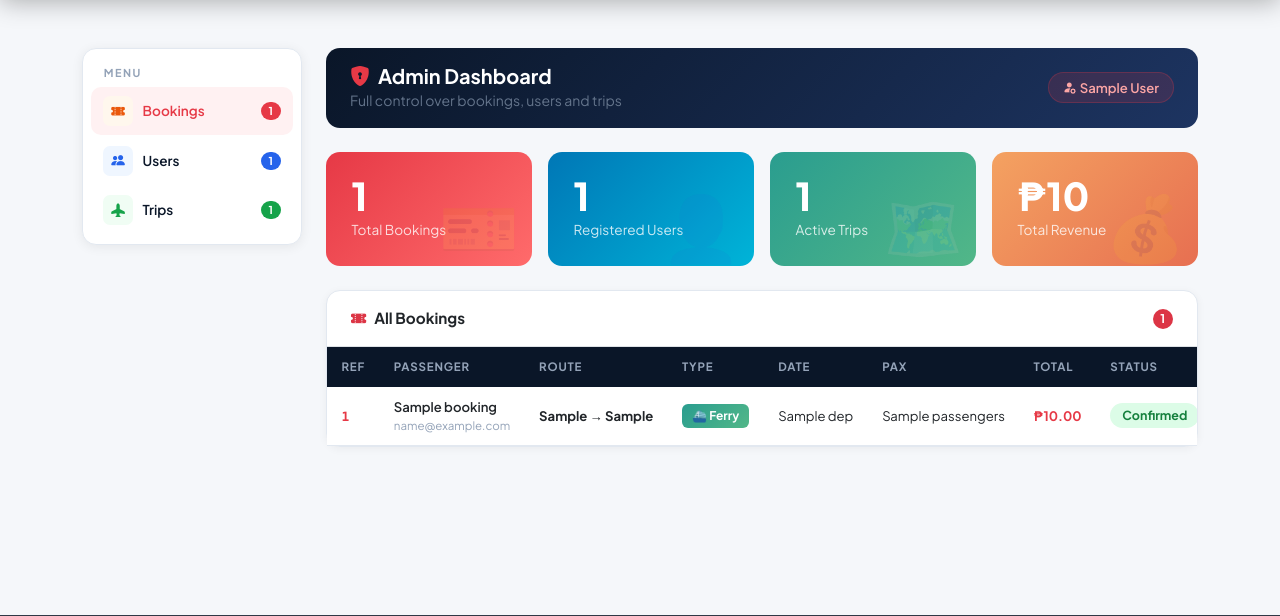
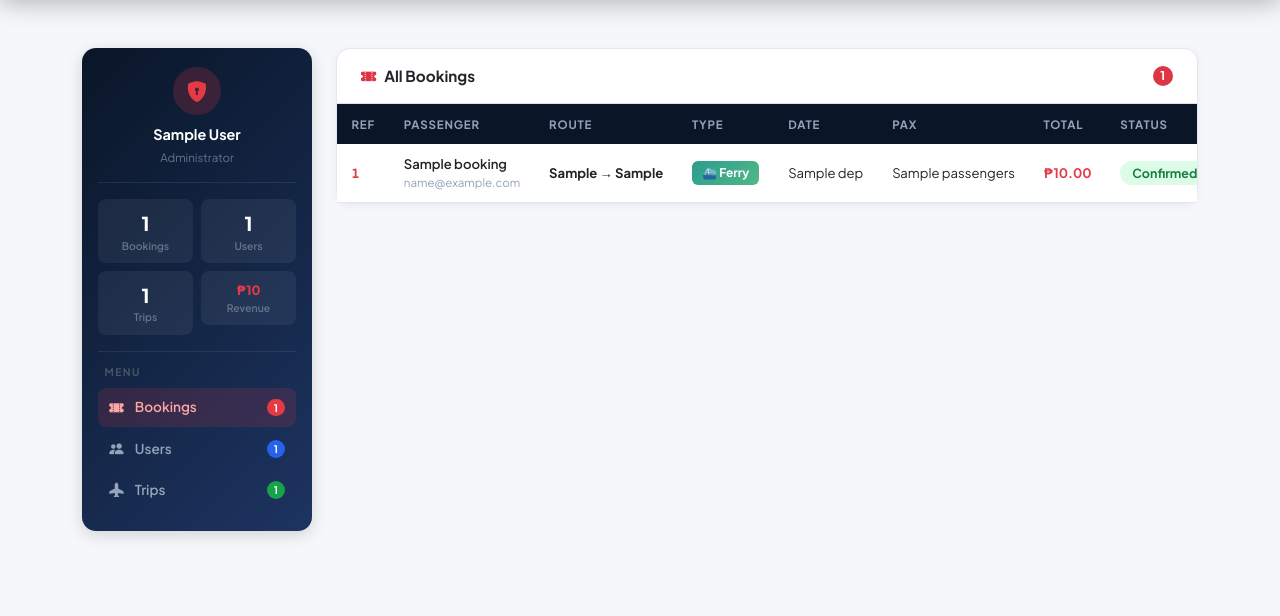
Before and after one commit to EJOENZZZ/Pythonbooking, a Flask app: template templates/admin.html in a window 1280 px wide. Shown: the part 76-692 px from the top of the page. Run offline with Flask 3, Linux system fonts and the light colour scheme; the visitor is signed in with stand-in values (Sample User, id 1); the template is opened without the code that fills it: most values are stand-ins (such as "Sample title", 1, 10 or a date in 2020); grey boxes are pictures that could not be loaded.

Commit message:
Admin: full dark sidebar with stats, remove dashboard header

```diff
--- a/templates/admin.html
+++ b/templates/admin.html
@@ -1,5 +1,5 @@
 {% extends "base.html" %}
-{% block title %}Admin Dashboard — TravelBook{% endblock %}
+{% block title %}Admin — TravelBook{% endblock %}
 {% block content %}
 <script>
   let timer = setTimeout(() => location.reload(), 30000);
@@ -11,70 +11,73 @@
 <div class="d-flex gap-4">
 
   <!-- Sidebar -->
-  <div style="width:220px;flex-shrink:0;">
+  <div style="width:230px;flex-shrink:0;">
     <div class="sticky-top" style="top:80px;">
-      <div style="background:#fff;border-radius:14px;padding:.5rem;box-shadow:0 2px 12px rgba(0,0,0,.07);border:1px solid var(--border);">
-        <div style="font-size:.68rem;font-weight:700;color:#94a3b8;text-transform:uppercase;letter-spacing:1.5px;padding:.5rem .8rem .4rem;">Menu</div>
+      <div style="background:linear-gradient(135deg,var(--navy),var(--navy-3));border-radius:14px;padding:1.2rem 1rem;box-shadow:0 4px 16px rgba(0,0,0,.15);">
+
+        <!-- Admin Info -->
+        <div style="text-align:center;padding-bottom:1rem;border-bottom:1px solid rgba(255,255,255,.08);margin-bottom:1rem;">
+          <div style="width:48px;height:48px;background:rgba(230,57,70,.2);border-radius:50%;display:flex;align-items:center;justify-content:center;margin:0 auto .6rem;">
+            <i class="bi bi-shield-lock-fill" style="color:var(--primary);font-size:1.3rem;"></i>
+          </div>
+          <div style="color:#fff;font-weight:700;font-size:.9rem;">{{ session.user_name }}</div>
+          <div style="color:#64748b;font-size:.72rem;margin-top:.2rem;">Administrator</div>
+        </div>
+
+        <!-- Stats -->
+        <div class="row g-2 mb-3">
+          <div class="col-6">
+            <div style="background:rgba(255,255,255,.06);border-radius:8px;padding:.6rem;text-align:center;">
+              <div style="color:#fff;font-size:1.2rem;font-weight:800;">{{ bookings|length }}</div>
+              <div style="color:#64748b;font-size:.65rem;font-weight:600;">Bookings</div>
+            </div>
+          </div>
+          <div class="col-6">
+            <div style="background:rgba(255,255,255,.06);border-radius:8px;padding:.6rem;text-align:center;">
+              <div style="color:#fff;font-size:1.2rem;font-weight:800;">{{ users|length }}</div>
+              <div style="color:#64748b;font-size:.65rem;font-weight:600;">Users</div>
+            </div>
+          </div>
+          <div class="col-6">
+            <div style="background:rgba(255,255,255,.06);border-radius:8px;padding:.6rem;text-align:center;">
+              <div style="color:#fff;font-size:1.2rem;font-weight:800;">{{ trips|length }}</div>
+              <div style="color:#64748b;font-size:.65rem;font-weight:600;">Trips</div>
+            </div>
+          </div>
+          <div class="col-6">
+            <div style="background:rgba(255,255,255,.06);border-radius:8px;padding:.6rem;text-align:center;">
+              <div style="color:#e63946;font-size:.8rem;font-weight:800;">₱{{ "{:,.0f}".format(bookings|sum(attribute='total')) }}</div>
+              <div style="color:#64748b;font-size:.65rem;font-weight:600;">Revenue</div>
+            </div>
+          </div>
+        </div>
+
+        <!-- Nav -->
+        <div style="border-top:1px solid rgba(255,255,255,.08);padding-top:.8rem;">
+          <div style="font-size:.65rem;font-weight:700;color:#475569;text-transform:uppercase;letter-spacing:1.5px;margin-bottom:.5rem;padding:0 .4rem;">Menu</div>
           <a href="#" onclick="show('bookings')" id="nav-bookings" class="admin-nav-link active">
-          <div class="admin-nav-icon" style="background:#fff7ed;"><i class="bi bi-ticket-perforated-fill" style="color:#ea580c;"></i></div>
+            <i class="bi bi-ticket-perforated-fill"></i>
             <span>Bookings</span>
-          <span class="ms-auto" style="background:#e63946;color:#fff;border-radius:20px;padding:1px 8px;font-size:.68rem;font-weight:700;">{{ bookings|length }}</span>
+            <span class="ms-auto" style="background:#e63946;color:#fff;border-radius:20px;padding:1px 7px;font-size:.65rem;font-weight:700;">{{ bookings|length }}</span>
           </a>
           <a href="#" onclick="show('users')" id="nav-users" class="admin-nav-link">
-          <div class="admin-nav-icon" style="background:#eff6ff;"><i class="bi bi-people-fill" style="color:#2563eb;"></i></div>
+            <i class="bi bi-people-fill"></i>
             <span>Users</span>
-          <span class="ms-auto" style="background:#2563eb;color:#fff;border-radius:20px;padding:1px 8px;font-size:.68rem;font-weight:700;">{{ users|length }}</span>
+            <span class="ms-auto" style="background:#2563eb;color:#fff;border-radius:20px;padding:1px 7px;font-size:.65rem;font-weight:700;">{{ users|length }}</span>
           </a>
           <a href="#" onclick="show('trips')" id="nav-trips" class="admin-nav-link">
-          <div class="admin-nav-icon" style="background:#f0fdf4;"><i class="bi bi-airplane-fill" style="color:#16a34a;"></i></div>
+            <i class="bi bi-airplane-fill"></i>
             <span>Trips</span>
-          <span class="ms-auto" style="background:#16a34a;color:#fff;border-radius:20px;padding:1px 8px;font-size:.68rem;font-weight:700;">{{ trips|length }}</span>
+            <span class="ms-auto" style="background:#16a34a;color:#fff;border-radius:20px;padding:1px 7px;font-size:.65rem;font-weight:700;">{{ trips|length }}</span>
           </a>
+        </div>
+
       </div>
     </div>
   </div>
 
   <!-- Main Content -->
   <div class="flex-grow-1" style="min-width:0;">
-
-    <!-- Header -->
-    <div class="d-flex justify-content-between align-items-center mb-4 px-4 py-3" style="background:linear-gradient(135deg,var(--navy),var(--navy-3));border-radius:14px;">
-      <div>
-        <h5 class="fw-bold mb-0" style="color:#fff;"><i class="bi bi-shield-lock-fill me-2" style="color:var(--primary);"></i>Admin Dashboard</h5>
-        <small style="color:#64748b;">Full control over bookings, users and trips</small>
-      </div>
-      <span style="background:rgba(230,57,70,.15);color:#fca5a5;border:1px solid rgba(230,57,70,.25);border-radius:30px;padding:5px 14px;font-size:.82rem;font-weight:600;">
-        <i class="bi bi-person-fill-gear me-1"></i>{{ session.user_name }}
-      </span>
-    </div>
-
-    <!-- Stats -->
-    <div class="row g-3 mb-4">
-      <div class="col-6 col-md-3">
-        <div class="stat-card stat-red" data-icon="🎫">
-          <div class="stat-num">{{ bookings|length }}</div>
-          <div class="stat-lbl">Total Bookings</div>
-        </div>
-      </div>
-      <div class="col-6 col-md-3">
-        <div class="stat-card stat-blue" data-icon="👤">
-          <div class="stat-num">{{ users|length }}</div>
-          <div class="stat-lbl">Registered Users</div>
-        </div>
-      </div>
-      <div class="col-6 col-md-3">
-        <div class="stat-card stat-green" data-icon="🗺️">
-          <div class="stat-num">{{ trips|length }}</div>
-          <div class="stat-lbl">Active Trips</div>
-        </div>
-      </div>
-      <div class="col-6 col-md-3">
-        <div class="stat-card stat-orange" data-icon="💰">
-          <div class="stat-num">₱{{ "{:,.0f}".format(bookings|sum(attribute='total')) }}</div>
-          <div class="stat-lbl">Total Revenue</div>
-        </div>
-      </div>
-    </div>
 
     <!-- Bookings -->
     <div id="bookings">
@@ -84,13 +87,10 @@
           <span class="badge bg-danger rounded-pill">{{ bookings|length }}</span>
         </div>
         {% if bookings %}
-        <div class="table-responsive" style="max-height:420px;overflow-y:auto;">
+        <div class="table-responsive" style="max-height:500px;overflow-y:auto;">
           <table class="table admin-table mb-0">
             <thead>
-              <tr>
-                <th>Ref</th><th>Passenger</th><th>Route</th><th>Type</th>
-                <th>Date</th><th>Pax</th><th>Total</th><th>Status</th><th>Action</th>
-              </tr>
+              <tr><th>Ref</th><th>Passenger</th><th>Route</th><th>Type</th><th>Date</th><th>Pax</th><th>Total</th><th>Status</th><th>Action</th></tr>
             </thead>
             <tbody>
               {% for b in bookings %}
@@ -150,7 +150,7 @@
           <span class="badge rounded-pill" style="background:#2563eb;">{{ users|length }}</span>
         </div>
         {% if users %}
-        <div class="table-responsive" style="max-height:420px;overflow-y:auto;">
+        <div class="table-responsive" style="max-height:500px;overflow-y:auto;">
           <table class="table admin-table mb-0">
             <thead><tr><th>Name</th><th>Email</th><th>Role</th><th>Joined</th><th>Action</th></tr></thead>
             <tbody>
@@ -194,7 +194,7 @@
           </a>
         </div>
         {% if trips %}
-        <div class="table-responsive" style="max-height:420px;overflow-y:auto;">
+        <div class="table-responsive" style="max-height:500px;overflow-y:auto;">
           <table class="table admin-table mb-0">
             <thead>
               <tr><th>Type</th><th>From</th><th>To</th><th>Departure</th><th>Arrival</th><th>Operator</th><th>Price</th><th>Seats</th><th>Action</th></tr>
@@ -212,9 +212,7 @@
                 <td style="font-size:.82rem;">{{ t.seats }}</td>
                 <td>
                   <div class="d-flex gap-1">
-                    <a href="{{ url_for('admin_edit_trip', trip_id=t.id) }}" class="action-btn action-btn-edit">
-                      <i class="bi bi-pencil-square"></i> Edit
-                    </a>
+                    <a href="{{ url_for('admin_edit_trip', trip_id=t.id) }}" class="action-btn action-btn-edit"><i class="bi bi-pencil-square"></i> Edit</a>
                     <form method="post" action="{{ url_for('admin_delete_trip', trip_id=t.id) }}" style="display:inline;" onsubmit="return confirm('Delete this trip?');">
                       <button class="action-btn action-btn-delete"><i class="bi bi-trash"></i> Delete</button>
                     </form>
@@ -237,17 +235,13 @@
 <style>
 .admin-nav-link {
   display:flex; align-items:center; gap:.6rem;
-  padding:.55rem .75rem; border-radius:10px;
-  color:var(--text); font-weight:600; font-size:.85rem;
+  padding:.55rem .7rem; border-radius:8px;
+  color:#94a3b8; font-weight:600; font-size:.85rem;
   text-decoration:none; transition:all .15s; margin-bottom:2px;
 }
-.admin-nav-link:hover { background:#f8fafc; }
-.admin-nav-link.active { background:#fff1f2; color:var(--primary); }
-.admin-nav-icon {
-  width:30px; height:30px; border-radius:7px;
-  display:flex; align-items:center; justify-content:center;
-  font-size:.85rem; flex-shrink:0;
-}
+.admin-nav-link:hover { background:rgba(255,255,255,.06); color:#fff; }
+.admin-nav-link.active { background:rgba(230,57,70,.15); color:#fca5a5; }
+.admin-nav-link i { font-size:.9rem; width:16px; }
 </style>
 
 <script>
```
Lines whose indentation alone changed are shown as unchanged.
